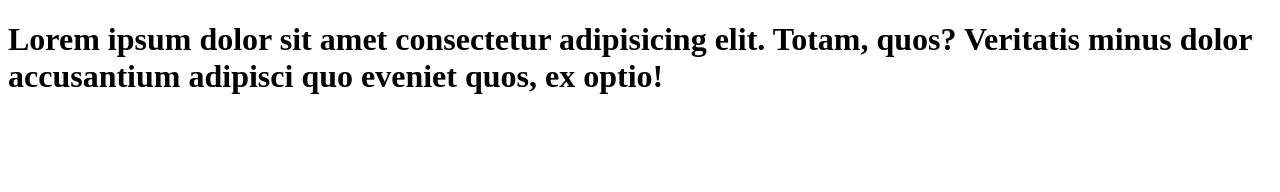
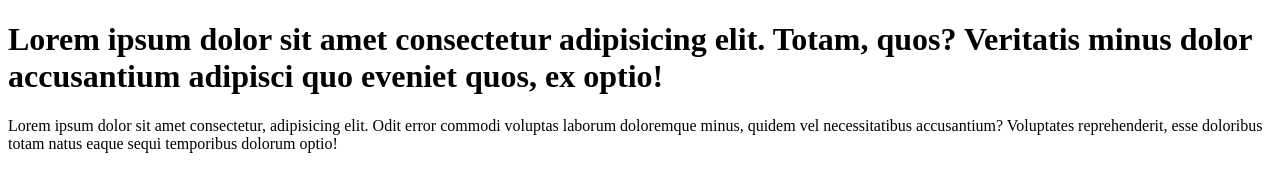
Before and after one commit to ehsaasgupta1/moreLearningOnGit, a plain HTML site: page index.html in a window 1280 px wide. Drawn offline with Linux system fonts and the light colour scheme.

Commit message:
add paragraph to code

```diff
--- a/index.html
+++ b/index.html
@@ -7,5 +7,6 @@
 </head>
 <body>
     <h1>Lorem ipsum dolor sit amet consectetur adipisicing elit. Totam, quos? Veritatis minus dolor accusantium adipisci quo eveniet quos, ex optio!</h1>
+    <p>Lorem ipsum dolor sit amet consectetur, adipisicing elit. Odit error commodi voluptas laborum doloremque minus, quidem vel necessitatibus accusantium? Voluptates reprehenderit, esse doloribus totam natus eaque sequi temporibus dolorum optio!</p>
 </body>
 </html>
```
